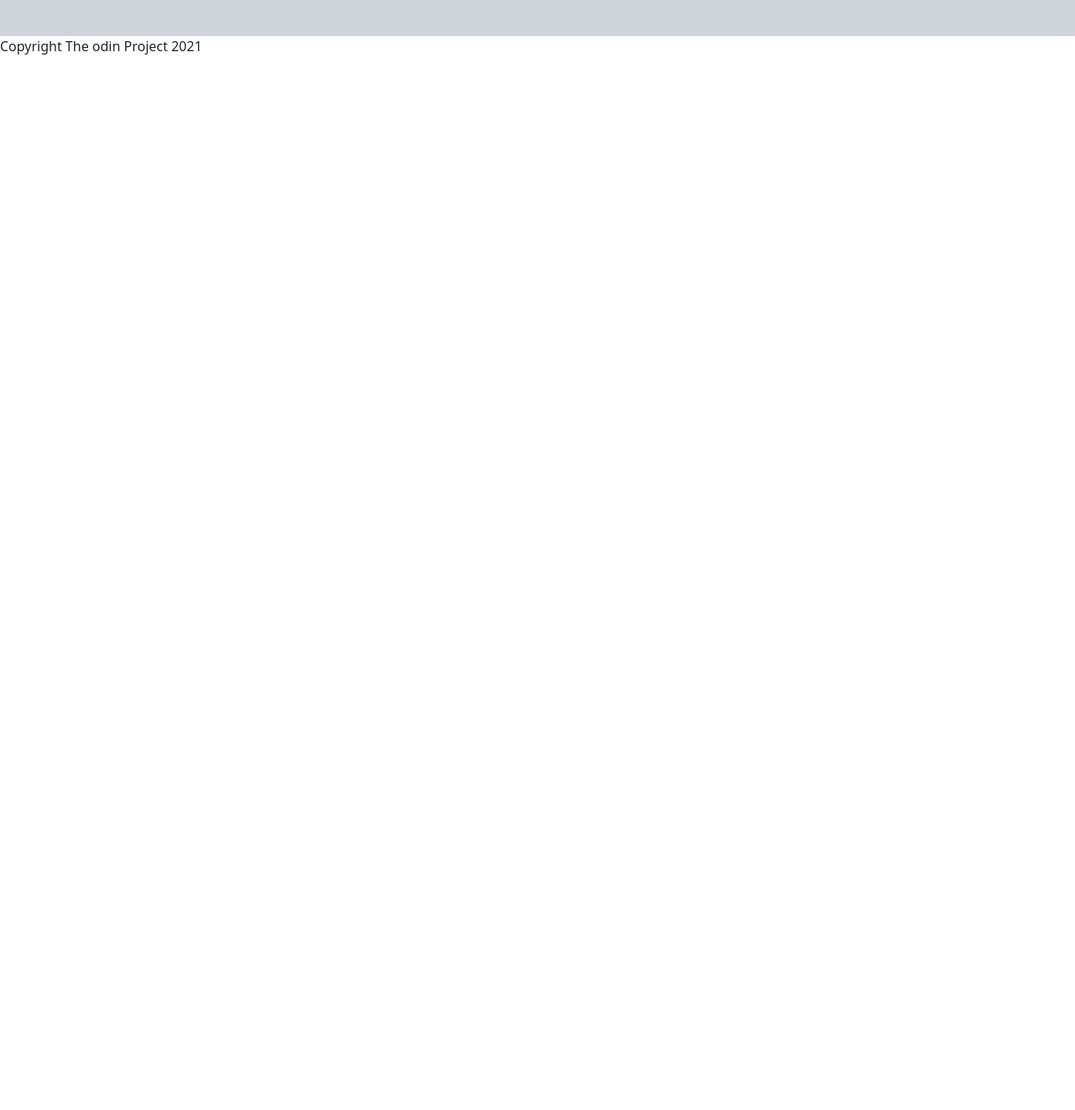
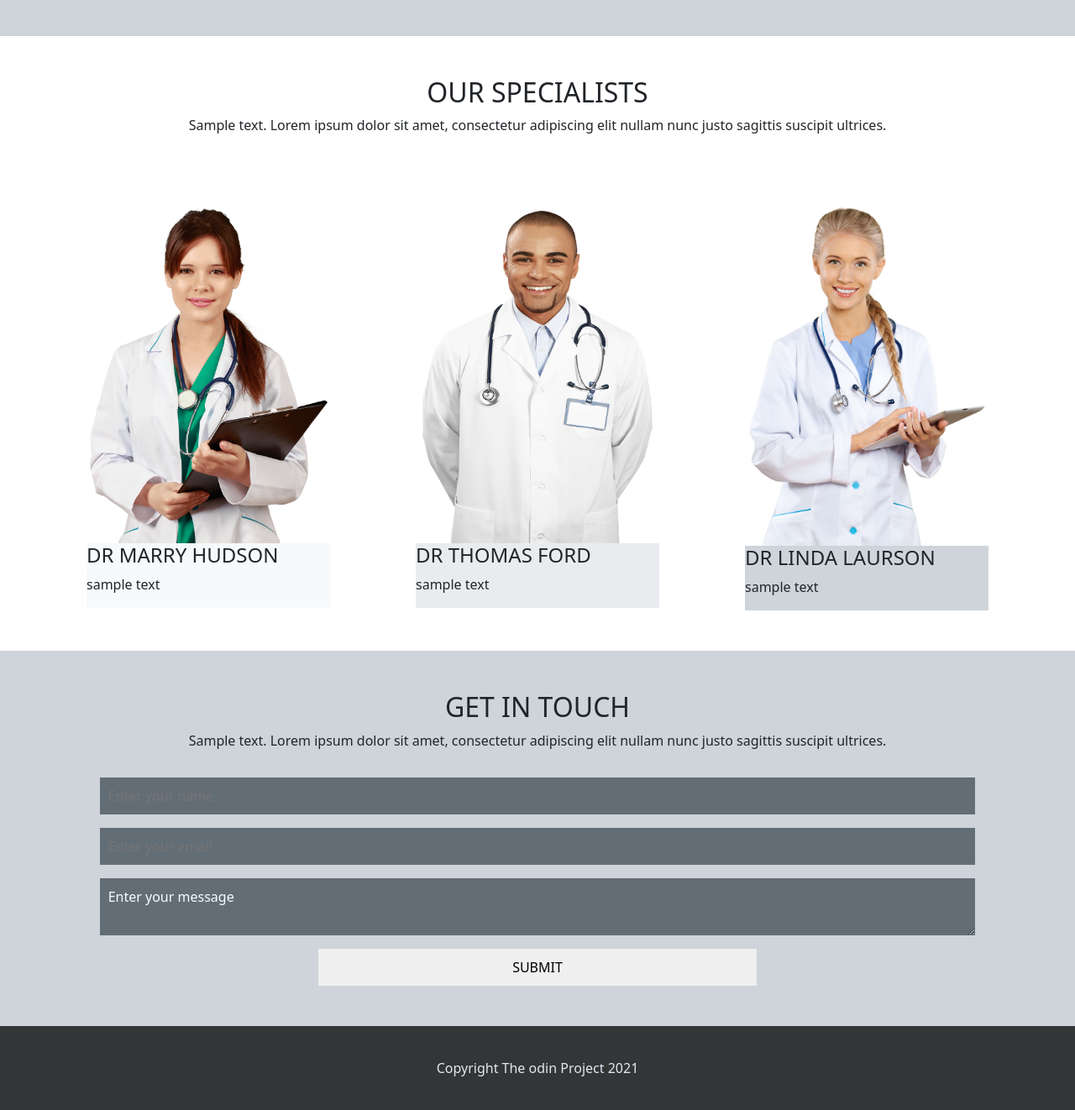
Before and after one commit to Jose-Storani/cybertronLandingPage, a plain HTML site: page index.html in a window 1280 px wide. Shown: the part 4280-5602 px from the top of the page at 84% size. Before the commit the page ends 4347 px from the top, so only its background shows below. Drawn offline with nearby package versions, Linux system fonts and the light colour scheme.

Commit message:
contact and footer base done

```diff
--- a/index.html
+++ b/index.html
@@ -4,7 +4,8 @@
 <head>
   <meta charset="UTF-8" />
   <meta name="viewport" content="width=device-width, initial-scale=1.0" />
-  <link href="https://cdn.jsdelivr.net/npm/bootstrap@5.3.1/dist/css/bootstrap.min.css" rel="stylesheet" integrity="sha384-4bw+/aepP/YC94hEpVNVgiZdgIC5+VKNBQNGCHeKRQN+PtmoHDEXuppvnDJzQIu9" crossorigin="anonymous">
+  <link href="https://cdn.jsdelivr.net/npm/bootstrap@5.3.1/dist/css/bootstrap.min.css" rel="stylesheet"
+    integrity="sha384-4bw+/aepP/YC94hEpVNVgiZdgIC5+VKNBQNGCHeKRQN+PtmoHDEXuppvnDJzQIu9" crossorigin="anonymous">
 
   <link rel="stylesheet" href="./style.css" />
 
@@ -24,7 +25,7 @@
               </a></li>
             <li><a href="#">
                 Services
-            </a ></li>
+              </a></li>
             <li><a href="#">
                 Specialists
               </a></li>
@@ -42,7 +43,8 @@
           MEDICINE CENTER ON THE GO!
         </h1>
         <p>
-          With the new Medicine Centre app, the high-quality service that we are known for is now available via your smartphone.
+          With the new Medicine Centre app, the high-quality service that we are known for is now available via your
+          smartphone.
           Available on the App Store and Google Play
         </p>
         <button>READ MORE</button>
@@ -54,14 +56,15 @@
   </main>
 
   <section class="caring mb-5">
-    <div class="row g-0 mx-3 px-lg-5 justify-content-center text-center" >
+    <div class="row g-0 mx-3 px-lg-5 justify-content-center text-center">
       <div class="card-care col-10 col-md-4 bg-body-secondary p-5">
         <img src="./assets/images/health_96630.png" />
         <h2>
           CARDIOLOGY CARE
         </h2>
         <p>
-          Sample text. Lorem ipsum dolor sit amet, consectetur adipiscing elit nullam nunc justo sagittis suscipit ultrices.
+          Sample text. Lorem ipsum dolor sit amet, consectetur adipiscing elit nullam nunc justo sagittis suscipit
+          ultrices.
         </p>
 
 
@@ -73,18 +76,20 @@
           GENERAL CARE
         </h2>
         <p>
-          Sample text. Lorem ipsum dolor sit amet, consectetur adipiscing elit nullam nunc justo sagittis suscipit ultrices.
+          Sample text. Lorem ipsum dolor sit amet, consectetur adipiscing elit nullam nunc justo sagittis suscipit
+          ultrices.
         </p>
 
 
       </div>
       <div class="card-care col-10 col-md-4 bg-body-secondary p-5">
-        <img src="./assets/images/teeth-care_icon-icons.com_56034.svg"/>
+        <img src="./assets/images/teeth-care_icon-icons.com_56034.svg" />
         <h2>
           DENTAL CARE
         </h2>
         <p>
-          Sample text. Lorem ipsum dolor sit amet, consectetur adipiscing elit nullam nunc justo sagittis suscipit ultrices.
+          Sample text. Lorem ipsum dolor sit amet, consectetur adipiscing elit nullam nunc justo sagittis suscipit
+          ultrices.
         </p>
 
 
@@ -94,44 +99,50 @@
 
 
   <section class="container-fluid mb-5 ">
-    <div class="row g-0 text-center gap-5" >
-      <div class="col-10 col-md-8 m-auto" >
+    <div class="row g-0 text-center gap-5">
+      <div class="col-10 col-md-8 m-auto">
         <h2>A MODERN, FULL-SERVICE PHARMACY</h2>
-        <p>At Medicine Center Compounding Pharmacy, we believe health is not just the absence of disease, but a state of immense vitality. It is our mission to help you feel better, live longer, and become the best possible you!</p>
+        <p>At Medicine Center Compounding Pharmacy, we believe health is not just the absence of disease, but a state of
+          immense vitality. It is our mission to help you feel better, live longer, and become the best possible you!
+        </p>
       </div>
 
 
 
       <div class="col-10 col-md-6 m-auto">
-        <div class="row g-0 gap-3" >
+        <div class="row g-0 gap-3">
           <div class="card-services col-12 m-auto d-flex align-items-center gap-4 text-start" ">
-            <img src="./assets/images/medicine_medical_pharmacy_health_prescription_pill_drug_icon_140910.png" alt="pills"/>
+            <img src=" ./assets/images/medicine_medical_pharmacy_health_prescription_pill_drug_icon_140910.png"
+            alt="pills" />
           <div class="d-flex flex-column gap-2">
             <h2>NEUROLOGICAL</h2>
-              <p>Sample text. Lorem ipsum dolor sit amet, consectetur adipiscing elit nullam nunc justo sagittis suscipit ultrices.</p>
+            <p>Sample text. Lorem ipsum dolor sit amet, consectetur adipiscing elit nullam nunc justo sagittis suscipit
+              ultrices.</p>
           </div>
 
         </div>
         <div class="card-services col-12 m-auto d-flex align-items-center gap-4 text-start">
-            <img src="./assets/images/ambulance_car_health_healthcare_medic_medical_icon_127257.png" alt="pills"/>
+          <img src="./assets/images/ambulance_car_health_healthcare_medic_medical_icon_127257.png" alt="pills" />
           <div class="d-flex flex-column gap-2">
             <h2>24 HRS EMERGENCY</h2>
-              <p>Sample text. Lorem ipsum dolor sit amet, consectetur adipiscing elit nullam nunc justo sagittis suscipit ultrices.</p>
+            <p>Sample text. Lorem ipsum dolor sit amet, consectetur adipiscing elit nullam nunc justo sagittis suscipit
+              ultrices.</p>
           </div>
 
         </div>
         <div class="card-services col-12 m-auto d-flex align-items-center gap-4 text-start">
-            <img src="./assets/images/building_health_healthcare_hospital_medic_medical_icon_127271.png" alt="pills"/>
+          <img src="./assets/images/building_health_healthcare_hospital_medic_medical_icon_127271.png" alt="pills" />
           <div class="d-flex flex-column gap-2">
             <h2>MULTIPLE HOSPITALS</h2>
-              <p>Sample text. Lorem ipsum dolor sit amet, consectetur adipiscing elit nullam nunc justo sagittis suscipit ultrices.</p>
+            <p>Sample text. Lorem ipsum dolor sit amet, consectetur adipiscing elit nullam nunc justo sagittis suscipit
+              ultrices.</p>
           </div>
 
         </div>
       </div>
     </div>
-     <div class="col-md-5 m-auto" >
-      <img src="./assets/images/HEART.jpeg" width="100%"/>
+    <div class="col-md-5 m-auto">
+      <img src="./assets/images/HEART.jpeg" width="100%" />
 
     </div>
 
@@ -148,37 +159,38 @@
           OUR DEPARTMENT
         </h2>
         <p>
-          Sample text. Lorem ipsum dolor sit amet, consectetur adipiscing elit nullam nunc justo sagittis suscipit ultrices.
+          Sample text. Lorem ipsum dolor sit amet, consectetur adipiscing elit nullam nunc justo sagittis suscipit
+          ultrices.
         </p>
       </div>
       <div class="specialties">
         <div class="specialty">
-          <img src="./assets/images/brain_health_healthcare_iq_medic_medical_smart_icon_127260.png"/>
+          <img src="./assets/images/brain_health_healthcare_iq_medic_medical_smart_icon_127260.png" />
           <h4>NEUROLOGY</h4>
 
         </div>
         <div class="specialty">
-          <img src="./assets/images/cardiogram_health_healthcare_medic_medical_monitor_icon_127263.png"/>
+          <img src="./assets/images/cardiogram_health_healthcare_medic_medical_monitor_icon_127263.png" />
           <h4>DIAGNOSTICS</h4>
 
         </div>
         <div class="specialty">
-          <img src="./assets/images/dna_health_healthcare_lab_medic_medical_icon_127265.png"/>
+          <img src="./assets/images/dna_health_healthcare_lab_medic_medical_icon_127265.png" />
           <h4>DNA TESTS</h4>
 
         </div>
         <div class="specialty">
-          <img src="./assets/images/flask_health_healthcare_lab_medic_medical_icon_127268.png"/>
+          <img src="./assets/images/flask_health_healthcare_lab_medic_medical_icon_127268.png" />
           <h4>LAB</h4>
 
         </div>
         <div class="specialty">
-          <img src="./assets/images/mental_heh_health_medical_icon_206832.png"/>
+          <img src="./assets/images/mental_heh_health_medical_icon_206832.png" />
           <h4>MENTAL CARE</h4>
 
         </div>
         <div class="specialty">
-          <img src="./assets/images/4014684-care-condition-health-iphone-phone-service-support_112882.png"/>
+          <img src="./assets/images/4014684-care-condition-health-iphone-phone-service-support_112882.png" />
           <h4>PERSONAL APP</h4>
 
         </div>
@@ -192,14 +204,18 @@
   <section class="container-fluid">
     <div class="row g-0 mx-3 mb-5">
       <div class="col-12 col-md-6 d-md-flex  mt-5 px-3">
-        <img class="w-100" src="./assets/images/takingPression.jpg" alt="takingPression"/>
+        <img class="w-100" src="./assets/images/takingPression.jpg" alt="takingPression" />
       </div>
       <div class="col-12 col-md-6 mt-5 px-3 d-flex flex-column justify-content-center">
         <h3>
           CARE OF HEART
         </h3>
         <p>
-          For nearly 25 years, thousands of medical practitioners throughout the state of Utah have exclusively referred patients to Medicine Center Compounding Pharmacyfor their compounded medications. This is due to the combination of outstanding service, price, and quality. At Medicine Center, quality is paramount. For that reason, we use cutting edge technology, state-of-the-art equipment, innovative bases and some of the most unique dosage forms our industry has to offer.
+          For nearly 25 years, thousands of medical practitioners throughout the state of Utah have exclusively referred
+          patients to Medicine Center Compounding Pharmacyfor their compounded medications. This is due to the
+          combination of outstanding service, price, and quality. At Medicine Center, quality is paramount. For that
+          reason, we use cutting edge technology, state-of-the-art equipment, innovative bases and some of the most
+          unique dosage forms our industry has to offer.
         </p>
 
       </div>
@@ -215,7 +231,8 @@
     <div class="row g-0 mx-3 px-3 gap-3 ">
       <div class="col-10 m-auto mt-5 mb-5 text-center">
         <h2>WE CARE</h3>
-          <p>Sample text. Lorem ipsum dolor sit amet, consectetur adipiscing elit nullam nunc justo sagittis suscipit ultrices.</p>
+          <p>Sample text. Lorem ipsum dolor sit amet, consectetur adipiscing elit nullam nunc justo sagittis suscipit
+            ultrices.</p>
 
 
       </div>
@@ -223,33 +240,36 @@
         <img src="./assets/images/care1.jpeg" alt="DIAGNOSTICS" />
         <h3 class="px-2">
           CHILD CARE
-        </h3 >
+        </h3>
         <p class="px-2">
-          Sample text. Lorem ipsum dolor sit amet, consectetur adipiscing elit nullam nunc justo sagittis suscipit ultrices.
+          Sample text. Lorem ipsum dolor sit amet, consectetur adipiscing elit nullam nunc justo sagittis suscipit
+          ultrices.
         </p>
-        <h5 class="px-2" ><a id="a-insideCard" href="#">READ MORE</a></h5>
+        <h5 class="px-2"><a id="a-insideCard" href="#">READ MORE</a></h5>
       </div>
 
       <div class="col-md-3 m-auto  bg-body d-flex flex-column gap-3 justify-content-around">
-        <img src="./assets/images/care2.jpeg" alt="dental care"/>
+        <img src="./assets/images/care2.jpeg" alt="dental care" />
         <h3 class="px-2">
           CHILD CARE
         </h3>
         <p class="px-2">
-          Sample text. Lorem ipsum dolor sit amet, consectetur adipiscing elit nullam nunc justo sagittis suscipit ultrices.
+          Sample text. Lorem ipsum dolor sit amet, consectetur adipiscing elit nullam nunc justo sagittis suscipit
+          ultrices.
         </p>
-        <h5 class="px-2" ><a id="a-insideCard" href="#">READ MORE</a></h5>
+        <h5 class="px-2"><a id="a-insideCard" href="#">READ MORE</a></h5>
       </div>
 
       <div class="col-md-3 m-auto  bg-body d-flex flex-column gap-3 justify-content-around">
-        <img src="./assets/images/care3.jpeg" alt="baby care"/>
+        <img src="./assets/images/care3.jpeg" alt="baby care" />
         <h3 class="px-2">
           CHILD CARE
         </h3>
         <p class="px-2">
-          Sample text. Lorem ipsum dolor sit amet, consectetur adipiscing elit nullam nunc justo sagittis suscipit ultrices.
+          Sample text. Lorem ipsum dolor sit amet, consectetur adipiscing elit nullam nunc justo sagittis suscipit
+          ultrices.
         </p>
-        <h5 class="px-2" ><a id="a-insideCard" href="#">READ MORE</a></h5>
+        <h5 class="px-2"><a id="a-insideCard" href="#">READ MORE</a></h5>
       </div>
 
     </div>
@@ -267,9 +287,10 @@
           GLOBAL PRESENCE
         </h2>
         <p>
-          Sample text. Lorem ipsum dolor sit amet, consectetur adipiscing elit nullam nunc justo sagittis suscipit ultrices.
+          Sample text. Lorem ipsum dolor sit amet, consectetur adipiscing elit nullam nunc justo sagittis suscipit
+          ultrices.
         </p>
-        <img src="./assets/images/map.png" alt="mapLocations"/>
+        <img src="./assets/images/map.png" alt="mapLocations" />
       </div>
     </div>
 
@@ -277,15 +298,100 @@
 
 
 
+  <!-- DOCTORS SECTION -->
+
+  <div class="container-fluid">
+    <div class="row g-0 gap-3 px-5 mx-5 mx-md-0">
+      <div class="col-10 m-auto text-center my-5">
+        <h2>
+          OUR SPECIALISTS
+        </h2>
+        <p>
+          Sample text. Lorem ipsum dolor sit amet, consectetur adipiscing elit nullam nunc justo sagittis suscipit
+          ultrices.
+        </p>
+      </div>
+
+      <div class=" m-auto col-sm-7 col-md-3 d-flex flex-column justify-content-center  " >
+        <img class="w-100 " src="./assets/images/doctor1.png" alt="doctor HUDSON"/>
+        <div class="bg-body-tertiary">
+          <h4 class="">
+            DR MARRY HUDSON
+          </h4>
+          <p>
+            sample text
+          </p>
+
+        </div>
+      </div>
+
+      <div class=" m-auto col-sm-7 col-md-3 d-flex flex-column " >
+        <img class="w-100 " src="./assets/images/doctor2.png" alt="doctor HUDSON"/>
+        <div class="bg-body-secondary">
+          <h4 class="">
+            DR THOMAS FORD
+          </h4>
+          <p>
+            sample text
+          </p>
+
+        </div>
+      </div>
+
+
+      <div class="m-auto col-sm-7 col-md-3 d-flex flex-column ">
+        <img class="w-100" src="./assets/images/doctor3png.png" alt="doctor HUDSON" />
+        <div class="bg-dark-subtle">
+          <h4 class="">
+            DR LINDA LAURSON
+          </h4>
+          <p>
+            sample text
+          </p>
+
+        </div>
+      </div>
+
+
+    </div>
+  </div>
+
+  <!-- CONTACT -->
+
+  <section class="container-fluid mt-5 py-5 bg-dark-subtle">
+    <div class="row">
+      <div class="col-10 gap-3 m-auto d-flex flex-column justify-content-around text-center">
+        <div>
+          <h2>GET IN TOUCH</h2>
+          <p>
+            Sample text. Lorem ipsum dolor sit amet, consectetur adipiscing elit nullam nunc justo sagittis suscipit ultrices.
+          </p>
+        </div>
+
+        <form class="d-flex flex-column gap-3">
+          <input type="text" placeholder="Enter your name">
+          <input type="email" placeholder="Enter your email">
+          <textarea placeholder="Enter your message">Enter your message</textarea>
+          <button type="submit">SUBMIT</button>
+        </form>
+      </div>
+    </div>
+  </section>
 
 
 
 
   <footer>
+    <p>
       Copyright The odin Project 2021
+    </p>
   </footer>
-  <script src="https://cdn.jsdelivr.net/npm/@popperjs/core@2.11.8/dist/umd/popper.min.js" integrity="sha384-I7E8VVD/ismYTF4hNIPjVp/Zjvgyol6VFvRkX/vR+Vc4jQkC+hVqc2pM8ODewa9r" crossorigin="anonymous"></script>
-<script src="https://cdn.jsdelivr.net/npm/bootstrap@5.3.1/dist/js/bootstrap.min.js" integrity="sha384-Rx+T1VzGupg4BHQYs2gCW9It+akI2MM/mndMCy36UVfodzcJcF0GGLxZIzObiEfa" crossorigin="anonymous"></script>
+  <script src="https://cdn.jsdelivr.net/npm/@popperjs/core@2.11.8/dist/umd/popper.min.js"
+    integrity="sha384-I7E8VVD/ismYTF4hNIPjVp/Zjvgyol6VFvRkX/vR+Vc4jQkC+hVqc2pM8ODewa9r"
+    crossorigin="anonymous"></script>
+  <script src="https://cdn.jsdelivr.net/npm/bootstrap@5.3.1/dist/js/bootstrap.min.js"
+    integrity="sha384-Rx+T1VzGupg4BHQYs2gCW9It+akI2MM/mndMCy36UVfodzcJcF0GGLxZIzObiEfa"
+    crossorigin="anonymous"></script>
 </body>
 
 </html>
--- a/style.css
+++ b/style.css
@@ -118,3 +118,41 @@ main{
     width: 50%;
   }
 }
+
+
+
+
+input[type="text"], textarea,input[type="email"] {
+
+  background-color : #636d76;
+  border: none;
+  padding: 10px;
+  color:rgb(249, 252, 255)
+
+}
+
+button[type="submit"]{
+  width: 50%;
+  margin:auto;
+  padding: 10px;
+  border: none;
+}
+
+button[type="submit"]:hover{
+  background-color: rgb(215, 204, 204);
+}
+
+footer{
+  background-color: #333537;
+  height: 100px;
+  display: flex;
+justify-content: center;
+align-items: center;
+
+}
+
+footer p{
+  margin: 0;
+  color: rgb(224, 232, 239);
+
+}
```
Also changed, not shown: assets/images/doctor1.png (added), assets/images/doctor2.png (added), assets/images/doctor3png.png (added). Lines whose indentation alone changed are shown as unchanged.
